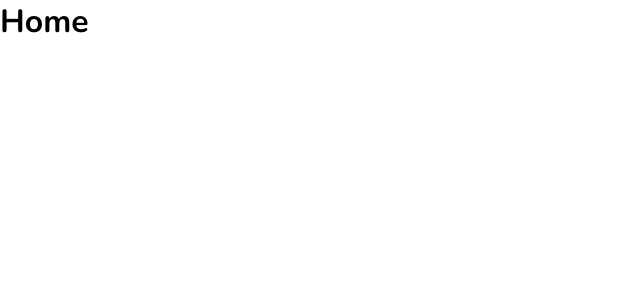
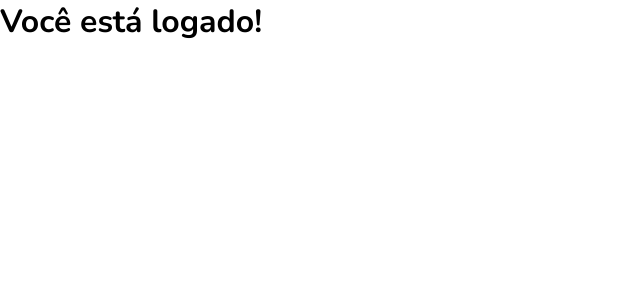
Before and after one commit to mauriciohike/phone-book, a React (Create React App) app: page / in a window 1280 px wide. Shown: the top 300 px of the page, without its empty margins (0-640 px from the left). Built offline with nearby package versions, Linux system fonts and the light colour scheme; the HTML template or start-up script is replaced by a standard one.

Commit message:
chore: favicon

```diff
--- a/src/pages/Home/index.js
+++ b/src/pages/Home/index.js
@@ -7,15 +7,17 @@ export default class Home extends Component {
 
   static contextType = UserContext;
 
-  componentDidMount(){
-    !this.context.isLoggedIn && this.props.history.push('/login/')
-  }
+  // componentDidMount(){
+  //   !this.context.isLoggedIn && this.props.history.push('/login/')
+  // }
 
   render() {
 
+    const { isLoggedIn } = this.context;
+
     return (
 
-      <h1>Home</h1>
+      <h1>{ isLoggedIn ? 'Você está logado!' : 'Logue agora =)' }</h1>
 
     );
   }
```
Also changed, not shown: 1 other file (tests, documents, lock files or other folders).
